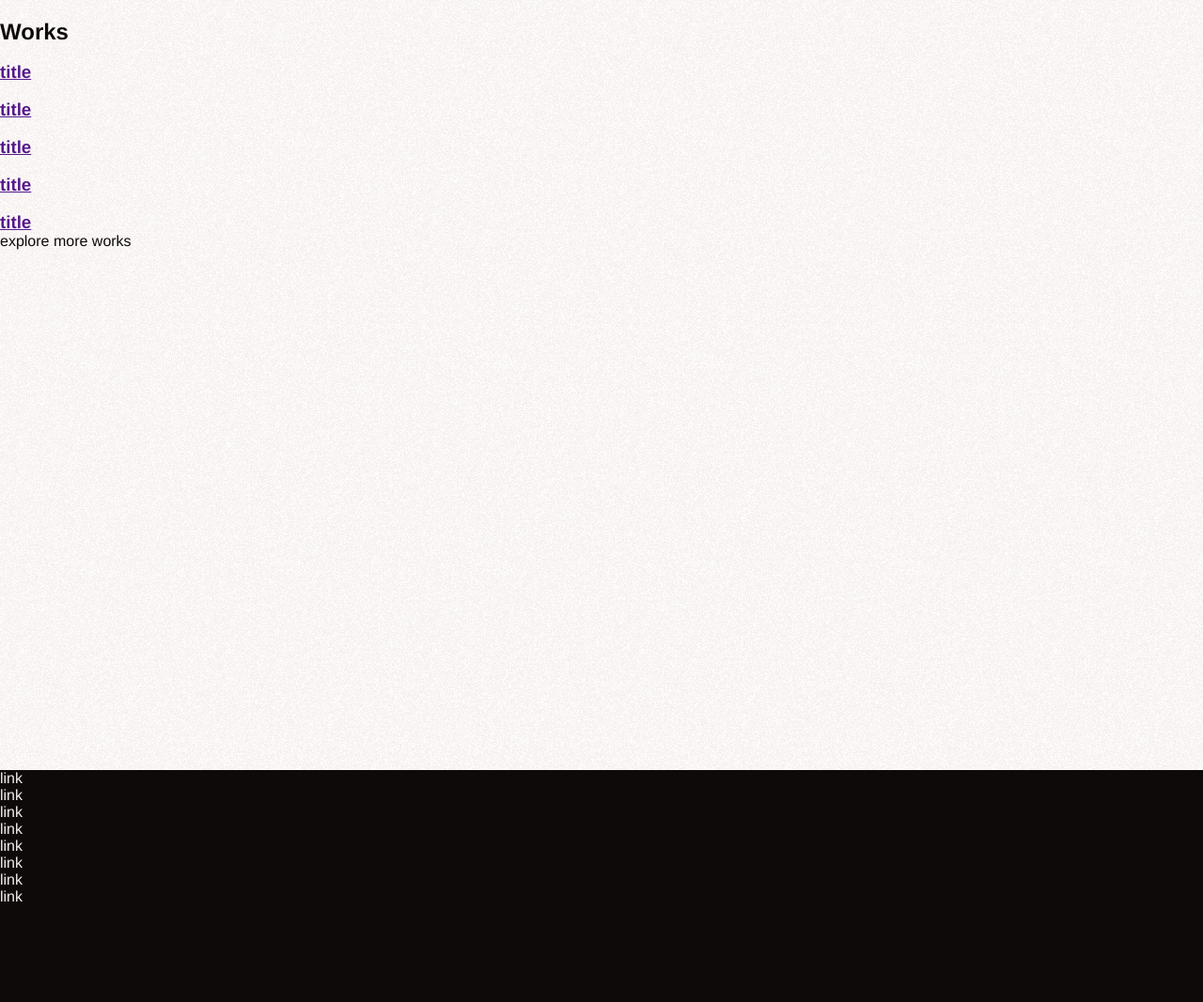
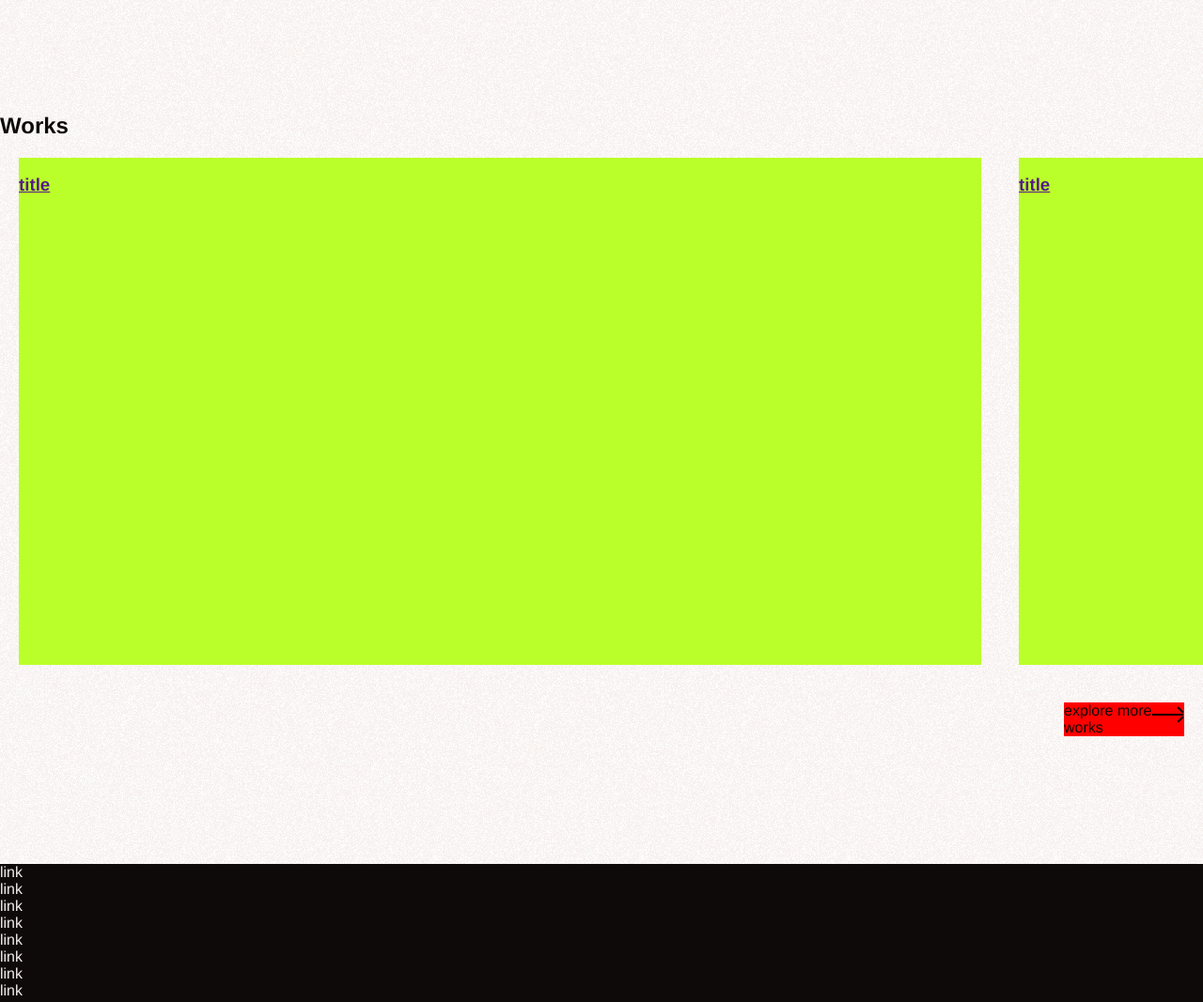
Before and after one commit to kleiropskuur/kleiropskuur.github.io, a plain HTML site: page index.html in a window 1280 px wide. Shown: the part 780-1847 px from the top of the page at 94% size. Drawn offline with Linux system fonts and the light colour scheme.

Commit message:
Add files via upload

```diff
--- a/index.html
+++ b/index.html
@@ -14,15 +14,15 @@
       <span></span></a>
     <div class="menu">
       <ul class="menulist">
-        <li class="menuitem"><a href="index.html" class="menulink">home</a></li>
-        <li class="menuitem"><a href="work.html" class="menulink">works</a></li>
-        <li class="menuitem"><a href="about.html" class="menulink">about</a></li>
-        <li class="menuitem"><a href="form.html" class="menulink">contact</a></li>
+        <li class="menuitem"><a href="index.html" class="menulink">HOME</a></li>
+        <li class="menuitem"><a href="work.html" class="menulink">WORKS</a></li>
+        <li class="menuitem"><a href="about.html" class="menulink">ABOUT</a></li>
+        <li class="menuitem"><a href="form.html" class="menulink">CONTACT</a></li>
       </ul>
     </div>
 
     <header>
-      <a href="index.html" class="header">Bruh</a>
+      <a href="index.html" class="header">KLEIROPSKUUR</a>
     </header>
 
     <div class="hero">
@@ -69,13 +69,16 @@
           </div>
         </a>
       </div>
-      <div class="explore">
+      <a href="work.html" class="explore">
         <p class="arrowlink">explore more works</p>
-        <span></span>
-        <span></span>
-        <span></span>
-      </div>
+        <div class="arrow">
+          <span></span>
+          <span></span>
+          <span></span>
+        </div>
+      </a>
     </div>
+
 
     <footer>
       <a href="">link</a>
--- a/styles.css
+++ b/styles.css
@@ -108,8 +108,66 @@ header a{
   width: 100vw;
   height: 100vh;
 }
+.etalage h2{
+  margin-top: 100px;
+}
+.projects{
+  width: 100vw;
+  height: 75%;
+  display: flex;
+  overflow-x: scroll;
+}
+.explore{
+  position: static;
+  margin: auto 20px auto auto;
 
+  width: 10vw;
+  background: red;
 
+  display: flex;
+  justify-content: space-between;
+  align-items: center;
+
+  color: #0F0A0A;
+  text-decoration: none;
+}
+.arrow{
+  position: sticky;
+  bottom: 20px;
+  right: 20px;
+
+  width: 3em;
+  height: 25px;
+
+  display: flex;
+
+}
+.arrow span{
+  position: absolute;
+
+  height: 2px;
+  background-color: black;
+}
+.arrow span:nth-child(1){
+  top: 30%;
+  right: 0;
+  width: 25%;
+
+  transform: rotate(45deg);
+}
+.arrow span:nth-child(2){
+  top: 50%;
+  right: 1px;
+
+  width: 100%;
+}
+.arrow span:nth-child(3){
+  top: 70%;
+  right: 0;
+  width: 25%;
+
+  transform: rotate(-45deg);
+}
 footer{
   width: 100vw;
   height: 100vh;
@@ -121,6 +179,8 @@ footer a{
   color: #F5EFED;
   text-decoration: none;
 }
+
+
 /*----------------------------------------------------------------------------*/
 /*MOBILE----------------------------------------------------------------------*/
 /*----------------------------------------------------------------------------*/
@@ -129,3 +189,12 @@ footer{
   display: flex;
   flex-direction: column;
 }
+
+.work {
+
+  width: 80vw;
+  height: 90%;
+  margin: 20px;
+  background-color: #BAFF29;
+
+}
```
Also changed, not shown: about.html (+5 -5 lines), work.html (renamed from form.html, +5 -6 lines).
